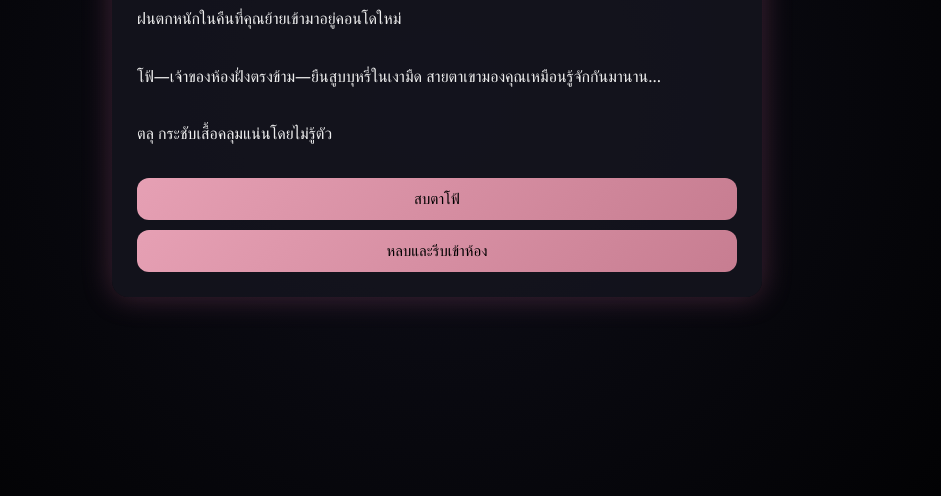
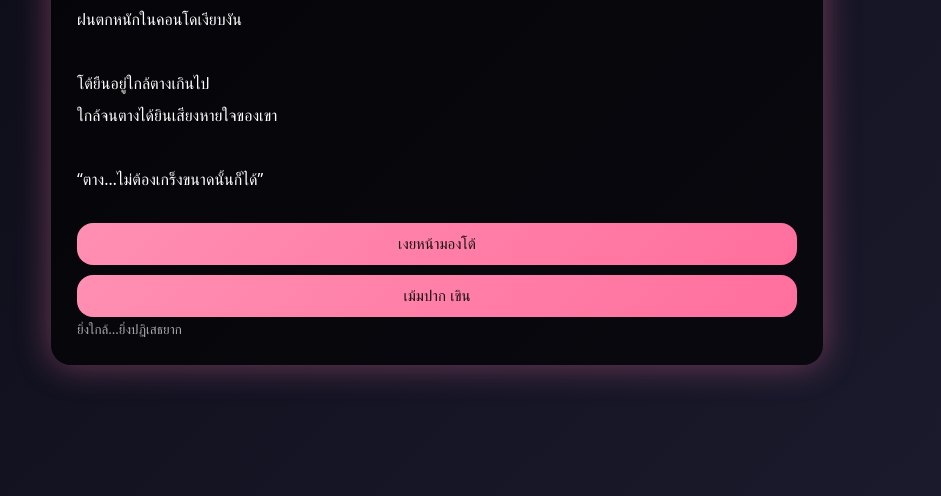
Before and after one commit to zonek1107-crypto/bl14, a plain HTML site: page index.html in a window 1280 px wide. Shown: the part 304-800 px from the top of the page, without its empty margins (203-1144 px from the left). Drawn offline with Linux system fonts and the light colour scheme.

Commit message:
Update index.html

```diff
--- a/index.html
+++ b/index.html
@@ -2,189 +2,194 @@
 <html lang="th">
 <head>
 <meta charset="UTF-8">
-<title>FOE x TALU | BL Drama</title>
+<title>BL14</title>
 <style>
-body {
-    font-family: 'Segoe UI', sans-serif;
-    background: radial-gradient(circle, #0f0f1a, #000);
-    color: #eee;
-    display: flex;
-    justify-content: center;
-    align-items: center;
-    height: 100vh;
-    margin: 0;
+body{
+  margin:0;height:100vh;display:flex;justify-content:center;align-items:center;
+  background:linear-gradient(135deg,#0a0a14,#1b1b2e);
+  font-family:system-ui,Segoe UI,sans-serif;color:#fff;
 }
-#game {
-    width: 95%;
-    max-width: 600px;
-    background: rgba(20,20,30,0.85);
-    padding: 25px;
-    border-radius: 16px;
-    box-shadow: 0 0 30px rgba(200,100,150,0.3);
+#box{
+  width:95%;max-width:720px;background:rgba(0,0,0,.65);
+  border-radius:20px;padding:26px;
+  box-shadow:0 0 35px rgba(255,120,170,.4);
 }
-h1 {
-    text-align: center;
-    color: #e6a0b4;
-    margin-bottom: 10px;
+h1{text-align:center;color:#ff8fb3;letter-spacing:3px;margin:0}
+#hud{display:flex;justify-content:space-between;font-size:13px;opacity:.8;margin-top:6px}
+#story{white-space:pre-line;line-height:2;margin:18px 0}
+button{
+  width:100%;padding:12px;margin-top:10px;border:0;border-radius:16px;
+  background:linear-gradient(135deg,#ff8fb3,#ff6f9e);
+  color:#1a0f14;font-size:15px;cursor:pointer
 }
-#story {
-    margin: 20px 0;
-    line-height: 1.8;
-    font-size: 16px;
-}
-button {
-    width: 100%;
-    padding: 12px;
-    margin-top: 10px;
-    border: none;
-    border-radius: 12px;
-    background: linear-gradient(135deg, #e6a0b4, #c77d91);
-    color: #000;
-    font-size: 15px;
-    cursor: pointer;
-}
-button:hover {
-    opacity: 0.9;
-}
+button:hover{filter:brightness(1.08)}
+small{opacity:.65}
 </style>
 </head>
 <body>
 
-<div id="game">
-    <h1>🖤 FOE x TALU 🖤</h1>
-    <div id="story"></div>
-    <div id="choices"></div>
+<div id="box">
+  <h1>BL14</h1>
+  <div id="hud">
+    <div id="chap">Chapter 1</div>
+    <div id="close">Closeness: 0</div>
+  </div>
+  <div id="story"></div>
+  <div id="choices"></div>
+  <small>ยิ่งใกล้…ยิ่งปฏิเสธยาก</small>
 </div>
 
 <script>
-const scenes = {
-    start: {
-        text: "ฝนตกหนักในคืนที่คุณย้ายเข้ามาอยู่คอนโดใหม่\n\nโฟ้—เจ้าของห้องฝั่งตรงข้าม—ยืนสูบบุหรี่ในเงามืด สายตาเขามองคุณเหมือนรู้จักกันมานาน...\n\nตลุ กระชับเสื้อคลุมแน่นโดยไม่รู้ตัว",
-        choices: [
-            { text: "สบตาโฟ้", next: "foe_eye" },
-            { text: "หลบและรีบเข้าห้อง", next: "avoid" }
-        ]
-    },
+let closeness=0, chapter=1;
 
-    foe_eye: {
-        text: "โฟ้ไม่พูดอะไร เขาแค่เปิดประตูให้คุณเข้าไปหลบฝน\n\nในห้องที่เงียบงัน เสียงลมหายใจของเขาใกล้เกินไป...",
-        choices: [
-            { text: "ขอบคุณเบา ๆ", next: "close_talk" },
-            { text: "ถอยห่าง", next: "distance" }
-        ]
-    },
+const S={
+// ===== CHAPTER 1 =====
+c1_start:{
+t:"Chapter 1 – ฝนแรก\n\nฝนตกหนักในคอนโดเงียบงัน\n\nโต้ยืนอยู่ใกล้ตางเกินไป\nใกล้จนตางได้ยินเสียงหายใจของเขา\n\n“ตาง…ไม่ต้องเกร็งขนาดนั้นก็ได้”",
+c:[
+["เงยหน้ามองโต้","c1_look",+1],
+["เม้มปาก เขิน","c1_shy",+2]
+]},
+c1_look:{
+t:"สายตาของโต้สบกับตาง\nนิ่ง ลึก และใกล้เกินไป\nหัวใจเต้นแรงโดยไม่ตั้งใจ",
+c:[
+["ยืนอยู่เฉย ๆ","c1_stay",+2],
+["ถอยครึ่งก้าว","c1_back",0]
+]},
+c1_shy:{
+t:"โต้ยิ้มบาง ๆ เหมือนรู้ทัน\n“หน้าแดงแบบนี้…อันตรายนะ”",
+c:[
+["หัวเราะกลบเกลื่อน","c1_stay",+1],
+["หลบสายตา","c1_back",0]
+]},
+c1_stay:{
+t:"ความเงียบทำให้ได้ยินเสียงหัวใจของกันและกัน\nระยะห่างหายไปทีละนิด",
+c:[
+["ไปต่อ","c2_start",+1]
+]},
+c1_back:{
+t:"ตางถอยออกมาได้หนึ่งก้าว\nแต่สายตาของโต้ยังไม่ละไป",
+c:[
+["เปลี่ยนใจ ยืนใกล้","c1_stay",+1],
+["ไปต่อ","c2_start",0]
+]},
 
-    close_talk: {
-        text: "โฟ้เอื้อมมือมาปิดประตู เสียงกลอนดังชัด\n\n\"อย่ากลัว\" เขาพูดเสียงต่ำ \"ฉันไม่ทำอะไร ถ้านายไม่อนุญาต\"\n\nคำพูดนั้นกลับทำให้ใจเต้นแรงยิ่งกว่าเดิม",
-        choices: [
-            { text: "เชื่อใจโฟ้", next: "trust_foe" },
-            { text: "ขอออกจากห้อง", next: "distance" }
-        ]
-    },
+// ===== CHAPTER 2 =====
+c2_start:{
+t:"Chapter 2 – ระยะที่สั้นลง\n\nโต้ขยับเข้ามาอีกนิด\nหลังมือของเขาเฉียดแขนตางอย่างไม่ได้ตั้งใจ",
+c:[
+["ไม่ขยับหนี","c2_allow",+2],
+["บอกเบา ๆ ว่าใกล้ไป","c2_soft",+1]
+]},
+c2_allow:{
+t:"มือของโต้หยุดค้างอยู่ตรงนั้น\nเหมือนรอคำยินยอม\n\n“แบบนี้…โอเคไหม”",
+c:[
+["พยักหน้า","c2_touch",+3],
+["นิ่งเงียบ","c2_touch",+2]
+]},
+c2_soft:{
+t:"โต้หัวเราะเบา ๆ\n“ขอโทษ…แต่เผลอไปหน่อย”",
+c:[
+["ยังยืนใกล้","c2_touch",+2],
+["ถอยออกมา","c2_back",0]
+]},
+c2_touch:{
+t:"การแตะเพียงแผ่ว ๆ\nกลับทำให้หัวใจเต้นแรงผิดปกติ",
+c:[
+["ไปต่อ","c3_start",+1]
+]},
+c2_back:{
+t:"ตางถอยออกมาได้\nแต่ความรู้สึกยังไม่ถอยตาม",
+c:[
+["ไปต่อ","c3_start",0]
+]},
 
-    trust_foe: {
-        text: "คืนนั้นคุณนั่งข้างกันจนฟ้าสาง\n\nไม่มีอะไรเกินเลย\nแต่ความอบอุ่นจากไหล่ของโฟ้ ทำให้คุณเผลอคิดว่า...\n\n\"ถ้าเป็นแบบนี้ไปตลอดก็คงดี\"",
-        choices: [
-            { text: "เวลาผ่านไป...", next: "time_skip" }
-        ]
-    },
+// ===== CHAPTER 3 =====
+c3_start:{
+t:"Chapter 3 – ใจสั่น\n\nระยะห่างแทบไม่มีอยู่จริง\nลมหายใจของโต้ใกล้จนตางเผลอกลั้นหายใจ",
+c:[
+["หลับตา","c3_close",+3],
+["จับแขนโต้เบา ๆ","c3_close",+4]
+]},
+c3_close:{
+t:"โต้หยุดทันที\nเสียงเขาต่ำลง\n\n“ถ้าไม่โอเค…บอกได้นะ”",
+c:[
+["พยักหน้า","c3_yes",+2],
+["ลังเลเล็กน้อย","c3_hes",+1]
+]},
+c3_yes:{
+t:"โต้ยิ้มจาง ๆ\nใกล้แต่ไม่ล้ำเส้น",
+c:[
+["ไปต่อ","c4_start",+1]
+]},
+c3_hes:{
+t:"โต้ผ่อนแรงลง\nแต่ยังอยู่ใกล้พอให้ใจเต้น",
+c:[
+["ไปต่อ","c4_start",+1]
+]},
 
-    time_skip: {
-        text: "หลายเดือนผ่านไป\n\nโฟ้กลายเป็นคนที่คุณพึ่งพา\n\nจนกระทั่ง...\n\nชายแปลกหน้าปรากฏตัว พร้อมรอยยิ้มอันตราย",
-        choices: [
-            { text: "ใครคนนั้นคือ?", next: "night_intro" }
-        ]
-    },
+// ===== CHAPTER 4 =====
+c4_start:{
+t:"Chapter 4 – คนที่สาม\n\nเสียงเคาะประตูดังขึ้น\n\nไนท์ยืนพิงกรอบประตู\nสายตามองภาพตรงหน้าราวกับอ่านออกทุกอย่าง",
+c:[
+["ยืนข้างโต้","c4_toe",+2],
+["สบตาไนท์","c4_night",+1]
+]},
+c4_toe:{
+t:"โต้ขยับมายืนบังตางเล็กน้อย\nการกระทำเงียบ ๆ ทำให้ใจสั่น",
+c:[
+["ไปต่อ","c5_start",+1]
+]},
+c4_night:{
+t:"ไนท์ยิ้มมุมปาก\n“ดูเหมือนฉันจะมาขัดจังหวะนะ”",
+c:[
+["ไปต่อ","c5_start",+1]
+]},
 
-    night_intro: {
-        text: "\"คิดถึงจังเลยนะ โฟ้\"\n\nไนท์—อดีตคนรักที่โฟ้ไม่เคยพูดถึง—ยืนอยู่ตรงนั้น\n\nสายตาเขามองตลุราวกับประเมินของที่เป็นกรรมสิทธิ์",
-        choices: [
-            { text: "ถามโฟ้ตรง ๆ", next: "ask_foe" },
-            { text: "เงียบและสังเกต", next: "observe" }
-        ]
-    },
-
-    ask_foe: {
-        text: "โฟ้กำหมัดแน่น\n\n\"มันจบไปแล้ว ไนท์\"\n\nแต่แววตาที่สั่นไหวของเขา ทำให้คุณไม่แน่ใจ...",
-        choices: [
-            { text: "จับมือโฟ้", next: "hold_hand" },
-            { text: "ถอยออกมา", next: "hurt" }
-        ]
-    },
-
-    hold_hand: {
-        text: "มือของคุณเย็น แต่โฟ้จับไว้แน่น\n\nไนท์หัวเราะเบา ๆ\n\n\"หวังว่านายจะไม่เจ็บเหมือนครั้งก่อนนะ\"",
-        choices: [
-            { text: "ยืนหยัดกับโฟ้ (เส้นรัก)", next: "love_route" }
-        ]
-    },
-
-    hurt: {
-        text: "คุณเลือกถอย\n\nไม่ใช่เพราะไม่รัก\nแต่เพราะกลัวจะเจ็บมากกว่านี้",
-        choices: [
-            { text: "ไนท์เข้ามาใกล้", next: "night_route" }
-        ]
-    },
-
-    love_route: {
-        text: "คืนนั้น โฟ้กอดคุณแน่น\n\nไม่มีคำสัญญา ไม่มีคำอธิบาย\n\nมีเพียงความรู้สึกที่ลึกเกินกว่าจะถอยกลับ\n\n(ทุกอย่างค่อย ๆ ดับลงในความมืด)",
-        choices: [
-            { text: "END: Love & Scar", next: "end_love" }
-        ]
-    },
-
-    night_route: {
-        text: "ไนท์เสนอสิ่งที่โฟ้ไม่เคยให้—ความชัดเจน แต่แลกด้วยการครอบครอง\n\nคุณต้องเลือกว่า 'ความปลอดภัย' หรือ 'ความรัก'",
-        choices: [
-            { text: "END: Beautiful Pain", next: "end_night" }
-        ]
-    },
-
-    end_love: {
-        text: "คุณกับโฟ้อยู่ด้วยกัน\n\nไม่สมบูรณ์\nแต่จริง\n\nและบาดแผลนั้น จะเตือนว่าความรักไม่เคยอ่อนโยน",
-        choices: [
-            { text: "เล่นใหม่", next: "start" }
-        ]
-    },
-
-    end_night: {
-        text: "คุณเลือกไนท์\n\nในกรงทองที่แสนสวย\n\nและบางคืน...\nคุณยังฝันถึงโฟ้",
-        choices: [
-            { text: "เล่นใหม่", next: "start" }
-        ]
-    },
-
-    avoid: {
-        text: "คุณเลือกหลบ\n\nและบางครั้ง คุณก็สงสัยว่า\n\nคุณพลาดอะไรไปหรือเปล่า",
-        choices: [
-            { text: "เริ่มใหม่", next: "start" }
-        ]
-    },
-
-    distance: {
-        text: "ระยะห่างปลอดภัย\n\nแต่หัวใจคุณไม่เคยหยุดสั่น",
-        choices: [
-            { text: "เริ่มใหม่", next: "start" }
-        ]
-    }
+// ===== CHAPTER 5 =====
+c5_start:{
+t:"Chapter 5 – ใกล้เกินไป\n\nCloseness ตอนนี้\nทำให้การถอย…ยากกว่าที่คิด",
+c:function(){
+  let opts=[];
+  if(closeness<7){
+    opts.push(["ถอยออกมา","end_soft",0]);
+  }
+  opts.push(["ยืนอยู่ตรงนี้กับโต้","end_close",+2]);
+  return opts;
+}}
 };
 
-function showScene(scene) {
-    const storyDiv = document.getElementById("story");
-    const choicesDiv = document.getElementById("choices");
-    storyDiv.innerText = scenes[scene].text;
-    choicesDiv.innerHTML = "";
+S.end_soft={
+t:"ตางเลือกถอย\nแต่หัวใจยังเต้นแรงทุกครั้งที่นึกถึงโต้\n\n— END: Almost —",
+c:[["เล่นใหม่","c1_start",0]]
+};
+S.end_close={
+t:"ตางเลือกยืนอยู่ตรงนั้น\nใกล้พอให้เขินทุกครั้งที่สบตา\n\n— END: Too Close —",
+c:[["เล่นใหม่","c1_start",0]]
+};
 
-    scenes[scene].choices.forEach(choice => {
-        const btn = document.createElement("button");
-        btn.innerText = choice.text;
-        btn.onclick = () => showScene(choice.next);
-        choicesDiv.appendChild(btn);
-    });
+function show(key){
+  const data=S[key];
+  const choices=(typeof data.c==="function")?data.c():data.c;
+  document.getElementById("story").innerText=data.t;
+  document.getElementById("chap").innerText="Chapter "+chapter;
+  document.getElementById("close").innerText="Closeness: "+closeness;
+  const c=document.getElementById("choices"); c.innerHTML="";
+  choices.forEach(o=>{
+    const b=document.createElement("button");
+    b.textContent=o[0];
+    b.onclick=()=>{
+      closeness+=o[2]||0;
+      if(o[1].startsWith("c")) chapter=parseInt(o[1][1]);
+      show(o[1]);
+    };
+    c.appendChild(b);
+  });
 }
-
-showScene("start");
+show("c1_start");
 </script>
+</body>
+</html>
 
 </body>
 </html>
```
